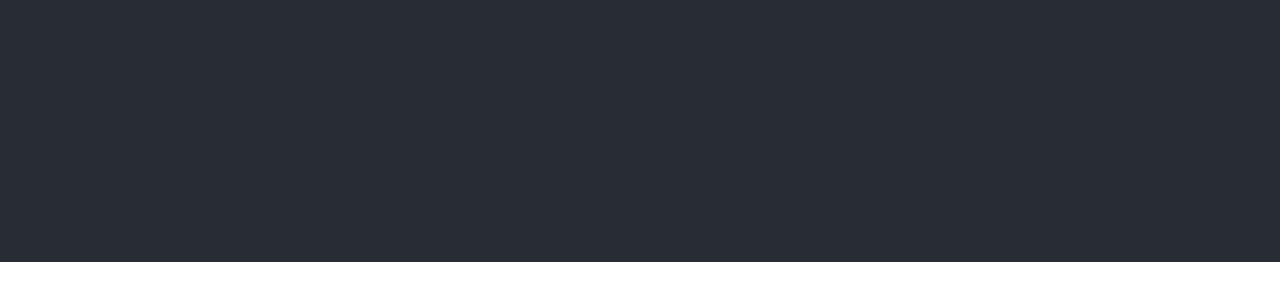
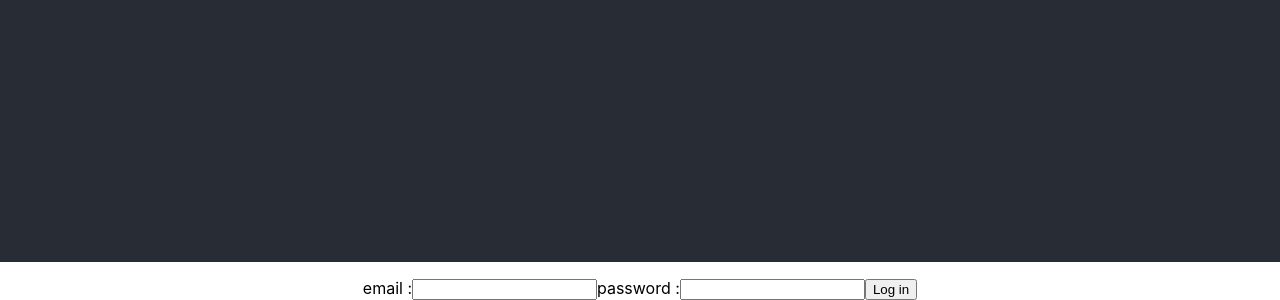
Before and after one commit to WildCodeSchool/2211-wns-neumann-copilot, a React (Create React App) app in the folder client/: page /Login in a window 1280 px wide. Shown: the part 538-838 px from the top of the page. Before the commit the page ends 816 px from the top, so only its background shows below. Built offline with nearby package versions, Linux system fonts and the light colour scheme.

Commit message:
react router added

```diff
--- a/client/src/App.tsx
+++ b/client/src/App.tsx
@@ -1,12 +1,15 @@
 import React from "react";
 import "./App.css";
 import { useGetUsersQuery } from "./gql/generated/schema";
+import { Routes, Route } from "react-router-dom";
+import Login from "./screens/Login";
 
 function App() {
   const { data } = useGetUsersQuery();
   const users = data?.getUsers || [];
   console.log(users);
   return (
+    <>
       <div className="App">
         <header className="App-header"></header>
         <p>
@@ -14,7 +17,11 @@
             return user.id;
           })}
         </p>
+        <Routes>
+          <Route path="/Login" element={<Login />} />
+        </Routes>
       </div>
+    </>
   );
 }
 export default App;
--- a/client/src/index.tsx
+++ b/client/src/index.tsx
@@ -5,15 +5,18 @@
 import reportWebVitals from "./reportWebVitals";
 import { ApolloProvider } from "@apollo/client";
 import client from "./services/apolloClient";
+import { BrowserRouter } from "react-router-dom";
 
 const root = ReactDOM.createRoot(
   document.getElementById("root") as HTMLElement
 );
 root.render(
   <React.StrictMode>
-    <ApolloProvider client={client}>
-      <App />
-    </ApolloProvider>
+    <BrowserRouter>
+      <ApolloProvider client={client}>
+        <App />
+      </ApolloProvider>
+    </BrowserRouter>
   </React.StrictMode>
 );
 
```
Lines whose indentation alone changed are shown as unchanged.
